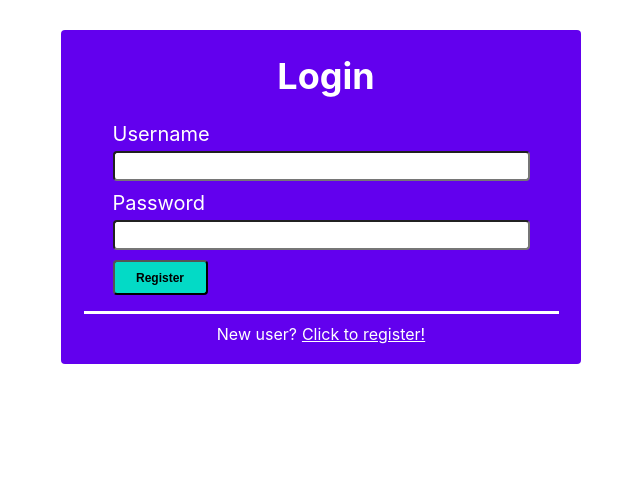
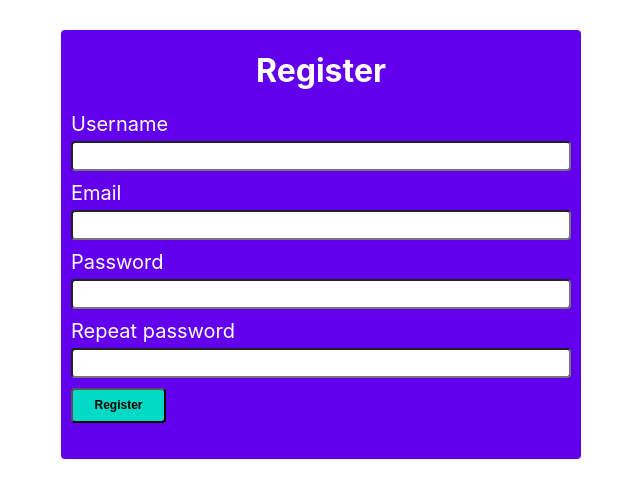
Before and after one commit to sarnaizgarcia/my_file_manager, a Flask app: template app/templates/register.html in a window 1280 px wide. Shown: the part 80-578 px from the top of the page, without its empty margins (319-959 px from the left). Run offline with Flask 2, Linux system fonts and the light colour scheme; the template is opened without the code that fills it: values that come from a table or form of the project are taken from there, others are empty; some libraries are stand-ins or nearby versions.

Commit message:
Fixed register template

```diff
--- a/app/templates/register.html
+++ b/app/templates/register.html
@@ -5,12 +5,18 @@
 />
 <div class="form">
   <div class="content">
-    <h1 class="title">Login</h1>
-    <form action="" method="POST" novalidate>
+    <h1>Register</h1>
+    <form action="" method="POST">
       {{ form.hidden_tag() }}
       <div class="field">
         {{ form.username.label }} {{ form.username(size=32) }} {% for error in
         form.username.errors %}
+        <span class="error">[{{ error }}]</span>
+        {% endfor %}
+      </div>
+      <div class="field">
+        {{ form.email.label }} {{ form.email(size=64) }} {% for error in
+        form.email.errors %}
         <span class="error">[{{ error }}]</span>
         {% endfor %}
       </div>
@@ -20,14 +26,14 @@
         <span class="error">[{{ error }}]</span>
         {% endfor %}
       </div>
-      <div class="check">
-        {{ form.remember_me() }} {{ form.remember_me.label }}
+      <div class="field">
+        {{ form.password2.label }} {{ form.password2(size=32) }} {% for error in
+        form.password2.errors %}
+        <span class="error">[{{ error }}]</span>
+        {% endfor %}
       </div>
       <div class="button">{{ form.submit() }}</div>
     </form>
-    <div class="new-user">
-      New user? <a href="{{ url_for('register') }}">Click to register!</a>
-    </div>
   </div>
 </div>
 {% endblock %}
```
